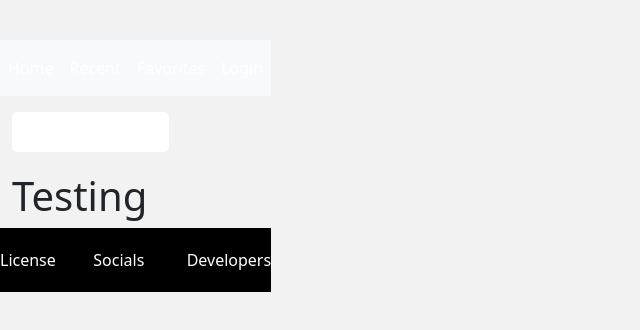
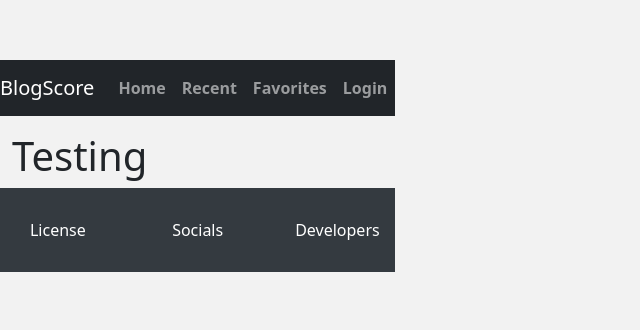
Before and after one commit to l-lavelle/blog-score, a React (Vite) app in the folder client/: page / in a window 1280 px wide. Shown: the part 234-564 px from the top of the page, without its empty margins (0-640 px from the left). Built offline with nearby package versions, Linux system fonts and the light colour scheme.

Commit message:
Began adding some bootstrap changes. Running into some problems, need to spend more time in docs

```diff
--- a/client/src/App.css
+++ b/client/src/App.css
@@ -2,7 +2,7 @@ body {
   background-color: #f2f2f2;
 }
 
-.navbar {
+/* .navbar {
   background-color: #000;
   color: #fff;
 }
@@ -45,3 +45,40 @@ body {
 .footer col {
   text-align: center;
 }
+
+.container {
+  padding: 0 15px;
+}
+
+.row {
+  display: flex;
+  flex-wrap: wrap;
+  margin: 0 -15px;
+}
+
+.col, .col-12, .col-md-8, .col-lg-6, .col-xl-4 {
+  padding: 0 15px;
+  flex-basis: 100%;
+  max-width: 100%;
+}
+
+@media (min-width: 768px) {
+  .col-md-8 {
+    flex-basis: 66.666667%;
+    max-width: 66.666667%;
+  }
+}
+
+@media (min-width: 992px) {
+  .col-lg-6 {
+    flex-basis: 50%;
+    max-width: 50%;
+  }
+}
+
+@media (min-width: 1200px) {
+  .col-xl-4 {
+    flex-basis: 33.333333%;
+    max-width: 33.333333%;
+  }
+} */
--- /dev/null
+++ b/client/src/components/Footer.css
@@ -0,0 +1,10 @@
+.footer-container {
+    background-color: #343a40;
+    color: white;
+    padding: 20px 0;
+  }
+
+  .footer-col {
+    text-align: center;
+    margin: 10px 0;
+  }
--- a/client/src/components/Footer.jsx
+++ b/client/src/components/Footer.jsx
@@ -1,13 +1,14 @@
 import React from 'react';
 import { Container, Row, Col } from 'react-bootstrap';
+import './Footer.css';
 
 const Footer = () => {
   return (
-    <Container className="footer">
+    <Container fluid className="footer-container">
       <Row>
-        <Col>License</Col>
-        <Col>Socials</Col>
-        <Col>Developers</Col>
+        <Col href="#" className="footer-col">License</Col>
+        <Col href="#" className="footer-col">Socials</Col>
+        <Col href="#" className="footer-col">Developers</Col>
       </Row>
     </Container>
   );
--- /dev/null
+++ b/client/src/components/NavBar.css
@@ -0,0 +1,3 @@
+.nav-link {
+    font-weight: bold; /* Make nav-link text bold */
+  }
--- a/client/src/components/NavBar.jsx
+++ b/client/src/components/NavBar.jsx
@@ -1,15 +1,20 @@
 import React from 'react';
 import { Navbar, Nav } from 'react-bootstrap';
+import './NavBar.css';
 
 const NavBar = () => {
   return (
-    <Navbar bg="light" expand="lg">
+    <Navbar bg="dark" variant="dark" expand="lg" className="justify-content-between">
+      <Navbar.Brand href="#home">BlogScore</Navbar.Brand>
+      <Navbar.Toggle aria-controls="basic-navbar-nav" />
+      <Navbar.Collapse id="basic-navbar-nav">
         <Nav className="mr-auto">
           <Nav.Link href="#home">Home</Nav.Link>
           <Nav.Link href="#recent">Recent</Nav.Link>
           <Nav.Link href="#favorites">Favorites</Nav.Link>
           <Nav.Link href="#login">Login</Nav.Link>
         </Nav>
+      </Navbar.Collapse>
     </Navbar>
   );
 };
```
Lines whose indentation alone changed are shown as unchanged.
